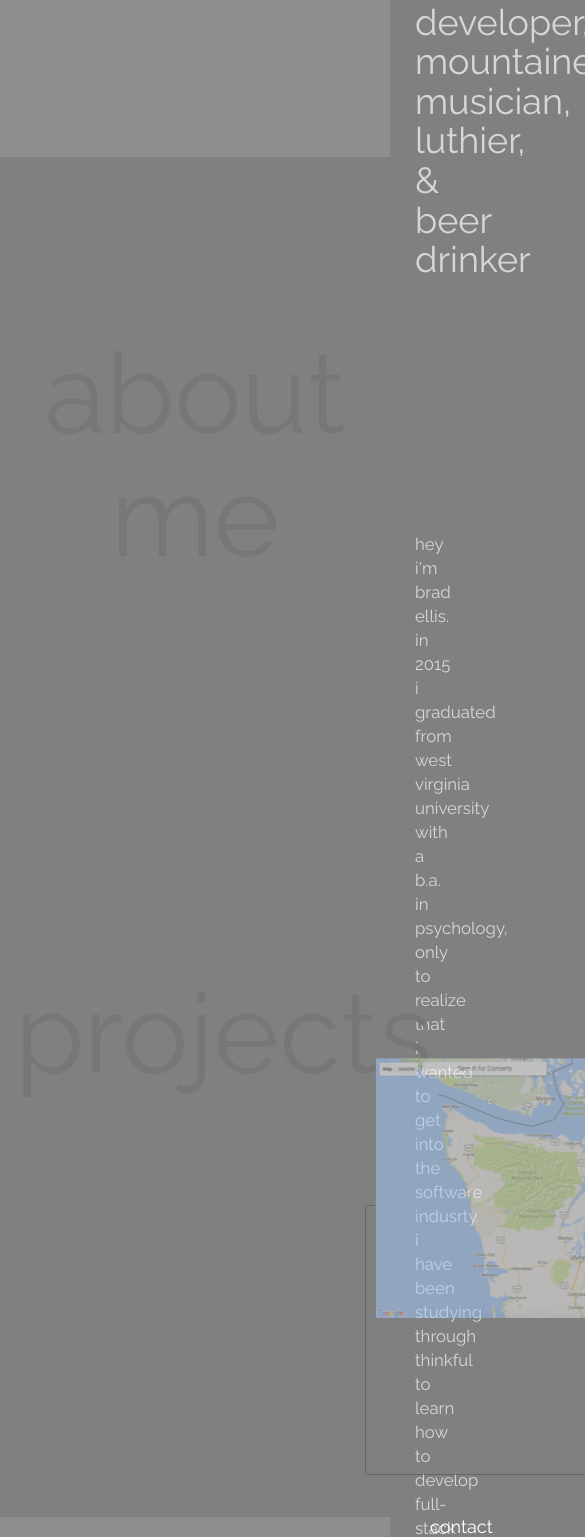
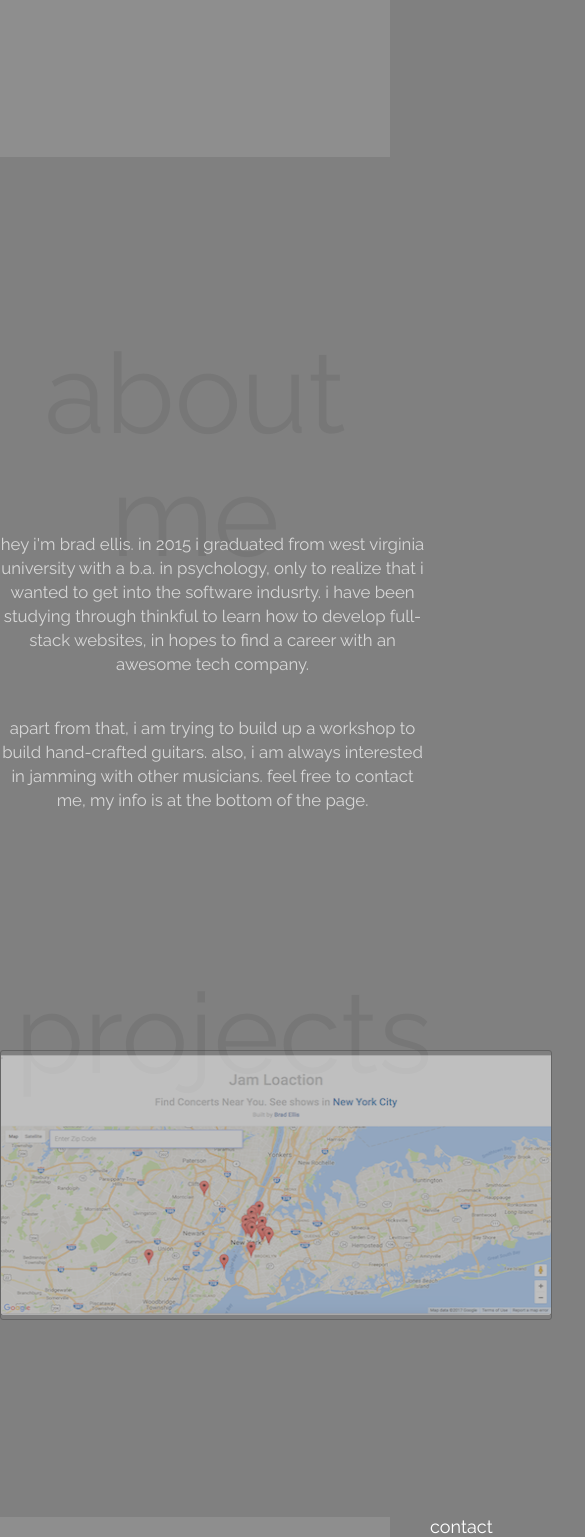
Before and after one commit to b-ellis/Portfolio, a website built with webpack: page index.html in a window 390 px wide. Shown: the part 463-2000 px from the top of the page, 585 px wide, since content can reach past the window. Built offline with nearby package versions, Linux system fonts and the light colour scheme; files whose address does not match are found by name.

Commit message:
media quieries added

```diff
--- a/css/index.less
+++ b/css/index.less
@@ -81,11 +81,13 @@
 	}
 }
 .who-container {
+	margin: auto;
 	padding: 150px 100px 0 100px;
 	top: 25px;
     position: relative;
 
     h1 {
+    	margin: auto;
 	    font-family: @raleway;
 		color: @title-grey !important;
 		text-align: center;
@@ -97,11 +99,21 @@
     top: -50px;
 }
 .description {
+	width: 450px;
+	margin: auto;
 	text-align: center;
-    margin-left: 415px;
-    margin-right: 415px;
     font-family: @raleway;
     color: @light-grey;
+}
+@media only screen and(max-width: 1213px){
+	.who-container{
+		h1{
+			margin: auto;
+		}
+	}
+	.description{
+		width: 390px;
+	}
 }
 /* ------ about me ------ */
 .about-me {
@@ -124,12 +136,12 @@
     position: relative;
 }
 .my-info {
+	width: 425px;
 	position: relative;
 	top: -30px;
 	font-size: 1.2em;
     text-align: center;
-    margin-left: 415px;
-    margin-right: 415px;
+    margin: auto;
     font-family: @raleway;
     color: @light-grey;
     text-transform: lowercase;
@@ -165,11 +177,9 @@
     width: 552px;
     height: 270px;
     text-align: center;
-    margin-left: 415px;
-    margin-right: 415px;
+    margin: auto;
     position: relative;
     top: 125px;
-    right: 50px;
     opacity: .5;
 
     &:hover {
@@ -241,6 +251,33 @@
     padding: 0px 5px;
 }
 
+@media only screen and (max-width: 991px){
+	.display-container {
+		border: 1px solid #4b4b4b;
+		border-radius: 3px;
+	    width: 552px;
+	    height: 270px;
+	    text-align: center;
+	    margin: auto;
+	    position: relative;
+	    top: -30px;
+	    opacity: .5;
+
+	    &:hover {
+			background-color: #4b4b4b;
+			opacity: .2;
+		}
+	}
+
+	img {
+		width: 550px;
+	    height: 260px;
+	    position: relative;
+	    bottom: 153px;
+	    top: 4px;
+	}
+}
+
 /*---- footer section -----*/
 footer {
 	background-color: @grey !important;
--- a/css/style.css
+++ b/css/style.css
@@ -138,11 +138,9 @@
     width: 552px;
     height: 270px;
     text-align: center;
-    margin-left: 415px;
-    margin-right: 415px;
+    margin: auto;
     position: relative;
     top: 125px;
-    right: 50px;
     opacity: .5;
 }
 .display-container:hover{
--- a/index.html
+++ b/index.html
@@ -5,7 +5,7 @@
 	<link href="https://fonts.googleapis.com/css?family=Raleway" rel="stylesheet">
 	<link href="https://maxcdn.bootstrapcdn.com/font-awesome/4.5.0/css/font-awesome.min.css" rel="stylesheet">
 	<!-- Latest compiled and minified CSS -->
-	<link rel="stylesheet" type="text/css" href="./build/brad-portfolio.1.0.0.css">
+	<link rel="stylesheet" type="text/css" href="brad-portfolio.1.0.0.css">
 	<title>Bradley Ellis' Portfolio</title>
 </head>
 <body>
@@ -15,7 +15,7 @@
 				<h1 class="initals">B <span class="e">E</span></h1>
 				<h1 class="name">brad <span class="lname">ellis</span></h1>
 			</div>
-			<div class="col-md-10"></div>
+			<div class="col-sm-8 col-md-10"></div>
   			</div>
   		</div>
 	</nav>
@@ -74,6 +74,6 @@
 	</footer>
 	<!--<script src="https://code.jquery.com/jquery-latest.min.js"></script>
 	<script type="text/javascript" src="js/app.js"></script>-->
-	<script type="text/javascript" src="./build/brad-portfolio.1.0.0.js"></script>
+	<script type="text/javascript" src="brad-portfolio.1.0.0.js"></script>
 </body>
 </html>
--- a/js/app.js
+++ b/js/app.js
@@ -42,7 +42,7 @@
 	// var phish = new Project('../images/phish-quiz.png', 'https://b-ellis.github.io/Quiz/', 'https://github.com/b-ellis/Quiz');
 	// var toe = new Project('../images/tic-tac-toe.png', 'https://b-ellis.github.io/Tic-Tac-Toe/', 'https://github.com/b-ellis/Tic-Tac-Toe');
 	// var list = new Project('../images/shoppinglist.png', 'https://b-ellis.github.io/Shoppinglist/', 'https://github.com/b-ellis/Shoppinglist');
-	var jam = new Project('../images/jam-location.png', 'https://b-ellis.github.io/Jam-Location/', 'https://github.com/b-ellis/Jam-Location/tree/gh-pages');
+	var jam = new Project('../images/jam-loaction.png', 'https://b-ellis.github.io/Jam-Location/', 'https://github.com/b-ellis/Jam-Location/tree/gh-pages');
 	var Fullstack = new Project('../images/Fullstack-Capstone.png', 'https://thinkfulcapstone.herokuapp.com', 'https://github.com/b-ellis/Fullstack-capstone');
 	var node = new Project('../images/Node-Capstone.png','https://salty-hollows-61107.herokuapp.com/', 'https://github.com/b-ellis/node-capstone');
 	var React = new Project('../images/React-Capstone.png','https://react-capstone.herokuapp.com/','https://github.com/b-ellis/react-capstone');
--- a/package.json
+++ b/package.json
@@ -40,7 +40,7 @@
     "babel-loader": "^6.2.5",
     "babel-preset-es2015": "^6.14.0",
     "chokidar-cli": "^1.2.0",
-    "less": "^2.7.1",
+    "less": "^2.7.2",
     "less-plugin-clean-css": "^1.5.1",
     "webpack": "^1.13.2"
   },
```
Also changed, not shown: build/brad-portfolio.1.0.0.css, build/brad-portfolio.1.0.0.js, build/brad-portfolio.1.0.0.min.css, build/index.html, images/jam-loaction.png (added), 5 other files.
